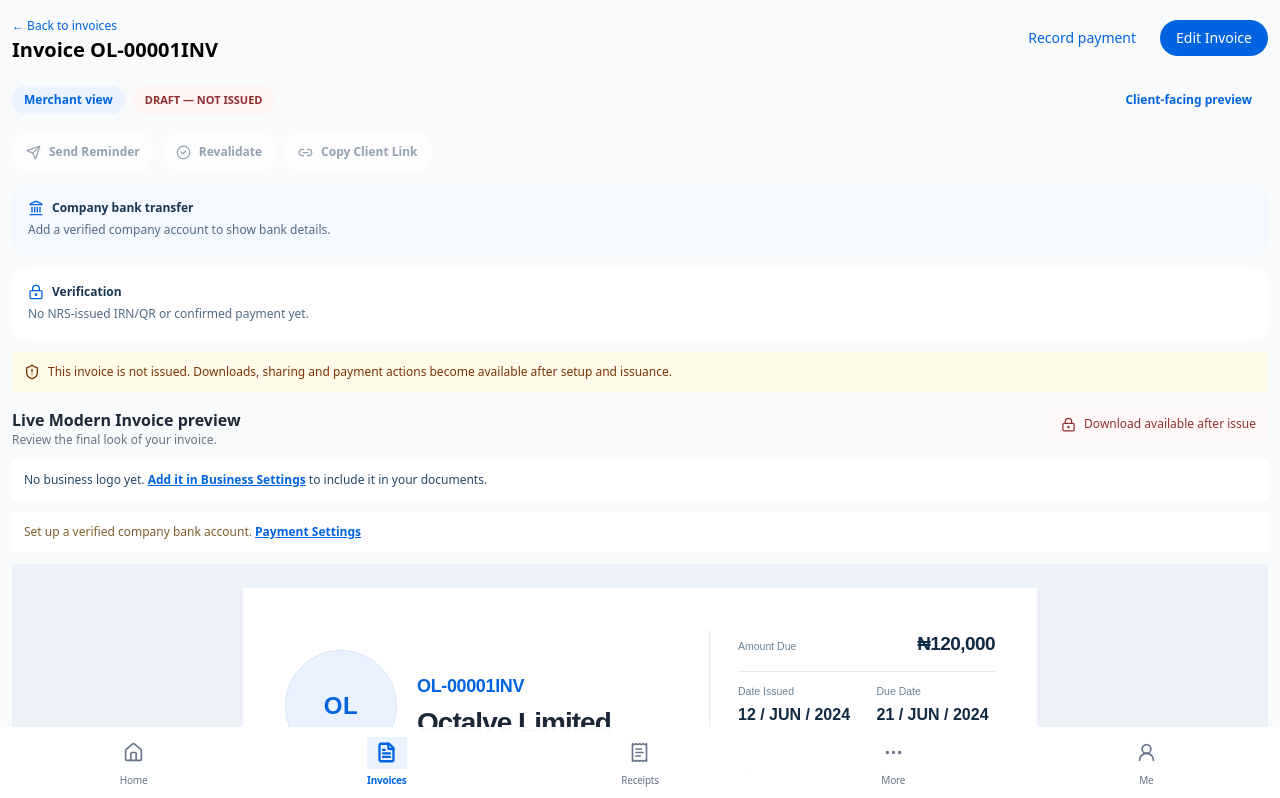
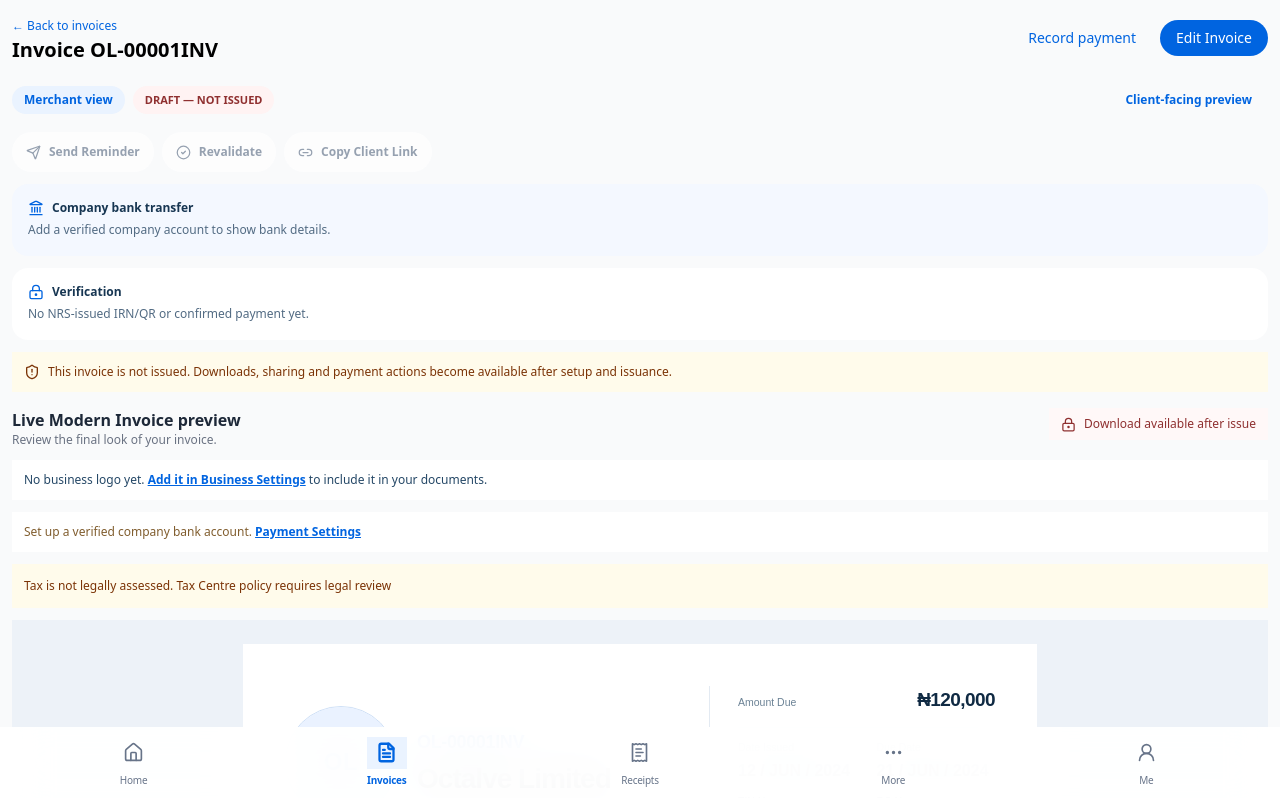
Before and after one commit to octalve-core/octalve-invoice, a Next.js app: page /dashboard/invoice/1 in a window 1280 px wide. Shown: the top 798 px of the page. Built offline with nearby package versions, Linux system fonts and the light colour scheme.

Commit message:
Z02: make document renderer consume guarded shared draft totals

```diff
--- a/src/features/invoices/sections/InvoiceDocumentPreviewSection.tsx
+++ b/src/features/invoices/sections/InvoiceDocumentPreviewSection.tsx
@@ -5,7 +5,7 @@ import {LockKeyhole} from "lucide-react";
 import {useMerchantPreview,type PaymentMode} from "@/src/features/merchant-preview/MerchantPreviewProvider";
 import {SapphireInvoiceRenderer} from "@/src/features/invoice/renderers/sapphire-invoice-renderer";
 import {ClassicLedgerRenderer} from "@/src/features/invoice/templates/classic-ledger/classic-ledger-renderer";
-import {calculateInvoiceTotals} from "@/src/features/invoice/lib/calculations";
+import {calculateDraftPreviewTotals} from "@/src/features/invoice/lib/draft-preview-totals";
 import type {BusinessIdentityProfile,BusinessPaymentSettings,InvoiceDraft,InvoiceLine} from "@/src/features/invoice/types";
 
 type Props={
@@ -16,11 +16,11 @@ type Props={
 };
 /** Browser previews are never recorded invoices. Do not expose PDF/PNG issuance from this component. */
 export function InvoiceDocumentPreviewSection({draft,setDraft,profile,setProfile,payment,setPayment,template,merchantLogo=null,paymentMode="manual"}:Props){
- const {invoiceAppearance}=useMerchantPreview();
+ const {invoiceAppearance,taxPolicy}=useMerchantPreview();
  const hasBank=Boolean(payment.bankName.trim()&&payment.accountNumber.trim());
  const paymentReady=paymentMode==="manual"&&hasBank;
  const renderDraft={...draft,extraDetailsVisible:paymentReady};
- const totals=calculateInvoiceTotals(draft.rows,draft.discount,draft.tax);
+ const totals=calculateDraftPreviewTotals(draft,taxPolicy);
  const onDraftChange=<K extends keyof InvoiceDraft>(key:K,value:InvoiceDraft[K])=>
   setDraft(old=>({...old,[key]:value}));
  const onLineChange=(id:string,patch:Partial<Omit<InvoiceLine,"id">>)=>
@@ -45,6 +45,7 @@ export function InvoiceDocumentPreviewSection({draft,setDraft,profile,setProfile
   </div>
   {!merchantLogo?<p className="rounded-lg border border-blue-100 bg-white p-3 text-xs text-[#244766]">No business logo yet. <Link href="/dashboard/settings/business" className="font-semibold text-[#0064E0] underline">Add it in Business Settings</Link> to include it in your documents.</p>:null}
   {!paymentReady?<p className="rounded-lg border border-amber-100 bg-white p-3 text-xs text-[#805D2E]">{paymentMode==="manual"?"Set up a verified company bank account.":"Set up this payment method."} <Link href="/dashboard/settings/business" className="font-semibold text-[#0064E0] underline">Payment Settings</Link></p>:null}
+  <p role="status" className="rounded-lg border border-amber-100 bg-amber-50 p-3 text-xs leading-5 text-amber-900">{totals.taxAssessed?"Tax is an illustrative proposal, not an official assessment.":`Tax is not legally assessed. ${totals.taxNotice}`}</p>
   <div className="invoice-preview-viewport min-w-0 overflow-hidden rounded-xl border border-gray-200 bg-[#edf2f8] p-2 py-6">
    <div className="invoice-preview-paper relative isolate overflow-hidden" style={{pointerEvents:"none"}}>
     {template==="modern"?
```
